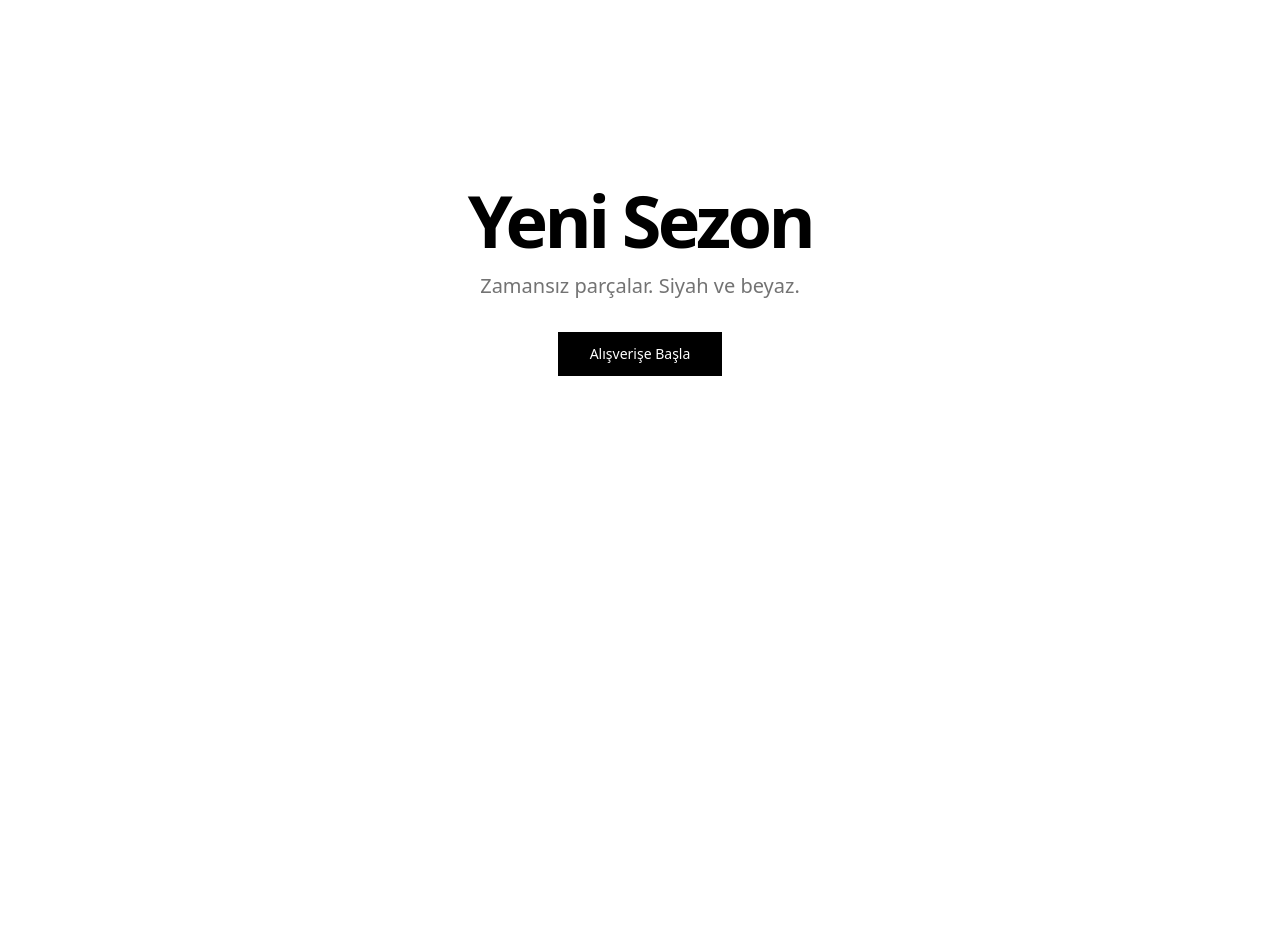
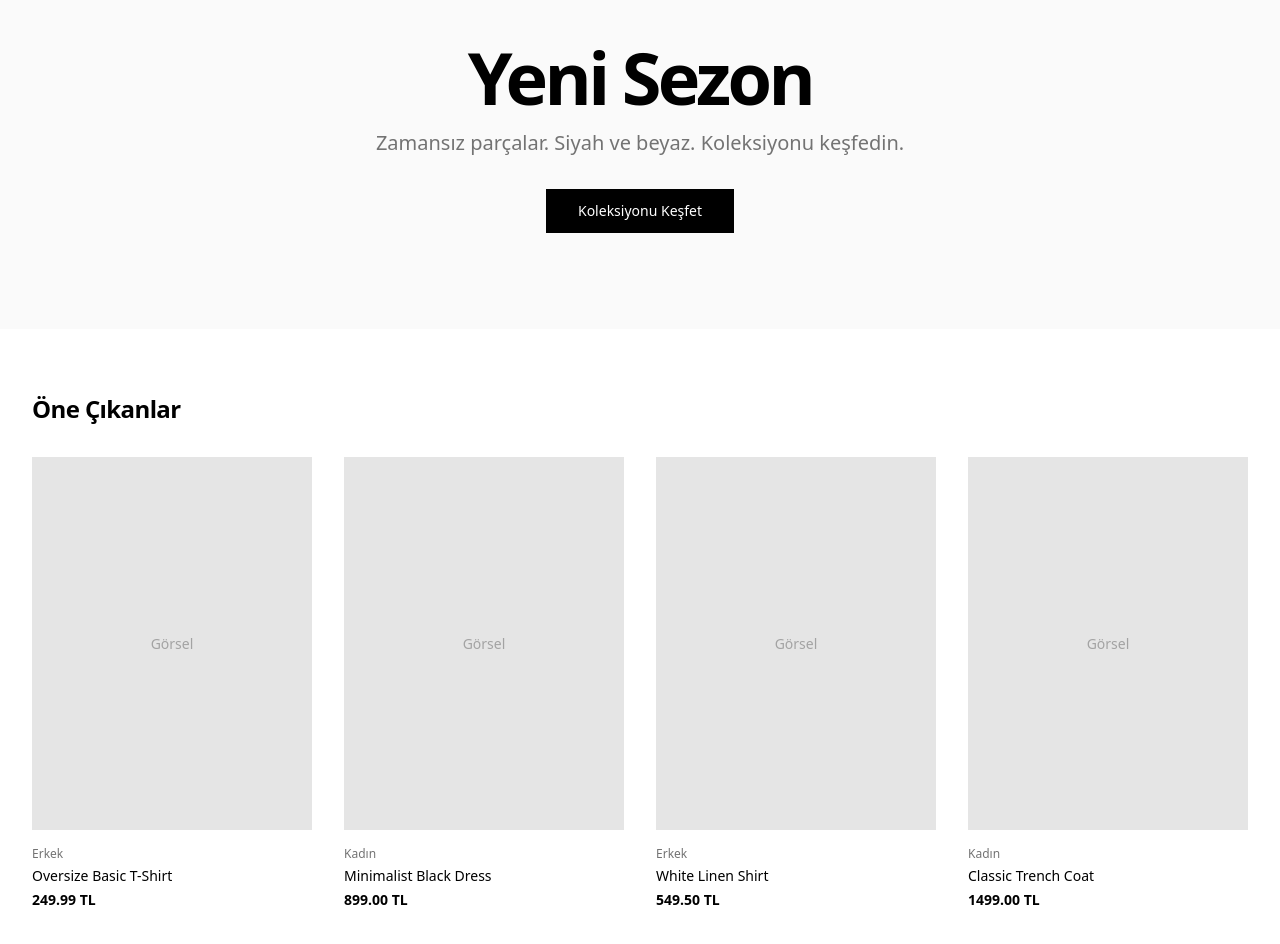
Before and after one commit to Ayh3am/fashion-store, a Next.js app: page / in a window 1280 px wide. Shown: the part 120-1064 px from the top of the page. Before the commit the page ends 800 px from the top, so only its background shows below. Built offline with nearby package versions, Linux system fonts and the light colour scheme.

Commit message:
Refactor Home component with Navbar and product grid
Updated the Home component to include a Navbar and a structured layout with a hero section and a products grid. Added mock product data for display.

```diff
--- a/src/app/page.tsx
+++ b/src/app/page.tsx
@@ -1,15 +1,53 @@
+import Navbar from '../components/Navbar';
+
+// بيانات وهمية (Mock Data) مؤقتاً عشان نشوف الشكل
+const products = [
+  { id: 1, name: 'Oversize Basic T-Shirt', price: '249.99 TL', category: 'Erkek' },
+  { id: 2, name: 'Minimalist Black Dress', price: '899.00 TL', category: 'Kadın' },
+  { id: 3, name: 'White Linen Shirt', price: '549.50 TL', category: 'Erkek' },
+  { id: 4, name: 'Classic Trench Coat', price: '1499.00 TL', category: 'Kadın' },
+];
+
 export default function Home() {
   return (
-    <main className="flex flex-col items-center justify-center min-h-screen bg-white text-black">
+    <div className="min-h-screen bg-white text-black font-sans">
+      <Navbar />
+
+      {/* Hero Section */}
+      <section className="flex flex-col items-center justify-center py-24 px-4 bg-neutral-50 text-center">
         <h1 className="text-5xl md:text-7xl font-bold tracking-tighter mb-4">
           Yeni Sezon
         </h1>
-      <p className="text-lg md:text-xl text-neutral-500 mb-8">
-        Zamansız parçalar. Siyah ve beyaz.
+        <p className="text-lg md:text-xl text-neutral-500 mb-8 max-w-2xl">
+          Zamansız parçalar. Siyah ve beyaz. Koleksiyonu keşfedin.
         </p>
         <button className="bg-black text-white px-8 py-3 text-sm font-medium hover:bg-neutral-800 transition-colors">
-        Alışverişe Başla
+          Koleksiyonu Keşfet
         </button>
-    </main>
+      </section>
+
+      {/* Products Grid */}
+      <section className="max-w-7xl mx-auto py-16 px-4 sm:px-6 lg:px-8">
+        <h2 className="text-2xl font-bold mb-8 tracking-tight">Öne Çıkanlar</h2>
+
+        <div className="grid grid-cols-2 md:grid-cols-4 gap-4 md:gap-8">
+          {products.map((product) => (
+            <div key={product.id} className="group cursor-pointer">
+              {/* Product Image Placeholder */}
+              <div className="aspect-[3/4] bg-neutral-200 mb-4 flex items-center justify-center group-hover:opacity-80 transition-opacity">
+                <span className="text-neutral-400 text-sm">Görsel</span>
+              </div>
+
+              {/* Product Info */}
+              <div>
+                <p className="text-xs text-neutral-500 mb-1">{product.category}</p>
+                <h3 className="text-sm font-medium truncate">{product.name}</h3>
+                <p className="text-sm font-bold mt-1">{product.price}</p>
+              </div>
+            </div>
+          ))}
+        </div>
+      </section>
+    </div>
   );
 }
```
Lines whose indentation alone changed are shown as unchanged.
